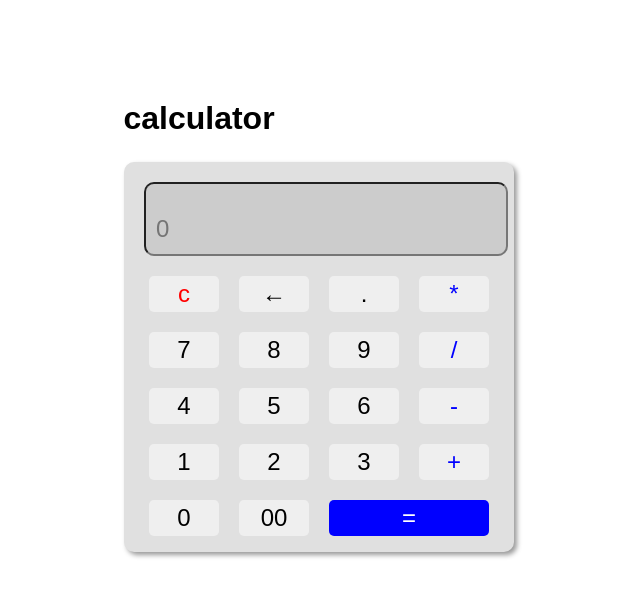
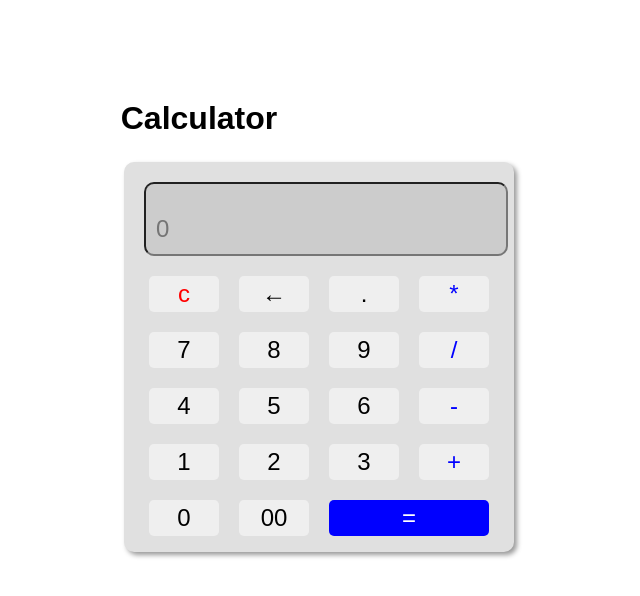
Before and after one commit to thrivendra1/Mini-Project, a plain HTML site: page index.html in a window 1280 px wide. Shown: the whole page, without its empty margins (426-1066 px from the left). Drawn offline with Linux system fonts and the light colour scheme.

Commit message:
Update index.html

```diff
--- a/index.html
+++ b/index.html
@@ -7,7 +7,8 @@
   <link rel="stylesheet" href="scrpit.js">
   <title>calculator</title>
 </head>
-<h1 class="h1tag">calculator</h1>
+  <body>
+<h1 class="h1tag">Calculator</h1>
   <div class="calculator">
 
     <input type="text" class="display" id="display"  placeholder="0" readonly>
```
